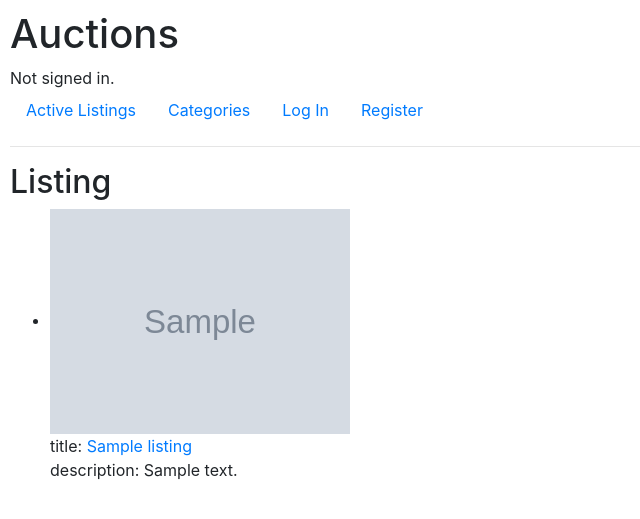
After one commit to thiticom/cs50web_commerce, a Django app: page /category/1 in a window 1280 px wide. The commit adds this page. Shown: the top 519 px of the page, without its empty margins (0-640 px from the left). Run offline with Django 3.2, Linux system fonts and the light colour scheme; tables that the repository leaves empty hold one stand-in row (values such as "Sample post"); grey boxes marked "Sample" are stand-in pictures; some libraries are stand-ins or nearby versions.

Commit message:
finish almost every specifications except the details of listing page

```diff
--- a/auctions/admin.py
+++ b/auctions/admin.py
@@ -1,7 +1,9 @@
 from django.contrib import admin
-from .models import Category, Listing, User
+from .models import Category, Listing, User, Bid, Comment
 
 # Register your models here.
 admin.site.register(Category)
 admin.site.register(Listing)
 admin.site.register(User)
+admin.site.register(Bid)
+admin.site.register(Comment)
--- a/auctions/models.py
+++ b/auctions/models.py
@@ -20,7 +20,56 @@ class Listing(models.Model):
     startbid = models.FloatField()
     image = models.URLField()
     cat = models.ManyToManyField(Category, related_name="listings", blank=True)
+    created_by = models.ForeignKey(
+        User,
+        null = True,
+        related_name="listing_created",
+        on_delete = models.SET_NULL
+    )
+    won_by = models.ForeignKey(
+        User,
+        null = True,
+        related_name="listing_won",
+        blank=True,
+        on_delete = models.SET_NULL
+    )
+    closed = models.BooleanField(
+        default=False
+    )
+
 
 
     def __str__(self):
         return f"{self.title} in {self.cat.all()}"
+
+
+class Bid(models.Model):
+    bid = models.FloatField()
+    user = models.ForeignKey(
+        User,
+        on_delete = models.CASCADE
+    )
+    listing = models.ForeignKey(
+        Listing,
+        on_delete=models.CASCADE
+    )
+
+
+    def __str__(self):
+        return f"bid ${self.bid} in {self.listing} by {self.user}"
+
+
+class Comment(models.Model):
+    content = models.TextField()
+    user = models.ForeignKey(
+        User,
+        on_delete = models.CASCADE
+    )
+    listing = models.ForeignKey(
+        Listing,
+        on_delete=models.CASCADE
+    )
+
+
+    def __str__(self):
+        return f"comment {self.content} in {self.listing} by {self.user}"
--- /dev/null
+++ b/auctions/templates/auctions/category.html
@@ -0,0 +1,15 @@
+{% extends "auctions/layout.html" %}
+
+{% block body %}
+    <h2>Listing</h2>
+    <ul>
+    {% for list in listings %}
+        <li><img src="{{ list.image }}" width=300px> <br>
+            title: <a href="{% url 'listing' list.id %}">{{ list.title }}</a><br>
+            description:  {{ list.description }}
+        </li>
+    {% empty %}
+        <li>No listings</li>
+    {% endfor %}
+    </ul>
+{% endblock %}
--- a/auctions/templates/auctions/layout.html
+++ b/auctions/templates/auctions/layout.html
@@ -19,6 +19,9 @@
         <ul class="nav">
             <li class="nav-item">
                 <a class="nav-link" href="{% url 'index' %}">Active Listings</a>
+            </li>
+            <li class="nav-item">
+                <a class="nav-link" href="{% url 'categories' %}">Categories</a>
             </li>
             {% if user.is_authenticated %}
                 <li class="nav-tem">
--- a/auctions/urls.py
+++ b/auctions/urls.py
@@ -12,5 +12,10 @@ urlpatterns = [
     path("<int:list>", views.listing, name="listing"),
     path("watchlist", views.watchlist, name="watchlist"),
     path("add", views.add, name="add"),
-    path("delete", views.delete, name="delete")
+    path("delete", views.delete, name="delete"),
+    path('post',views.post_comment, name="post"),
+    path('submit', views.submit_bid, name="submit"),
+    path('categories', views.categories, name="categories"),
+    path('category/<int:cat>', views.category, name="category"),
+    path('close',views.close, name="close")
 ]
--- a/auctions/views.py
+++ b/auctions/views.py
@@ -1,13 +1,14 @@
 from ast import Pass
 from tkinter import N
+#from xml.etree.ElementTree import Comment
 from django.contrib.auth import authenticate, login, logout
 from django.db import IntegrityError
 from django.http import HttpResponse, HttpResponseRedirect
 from django.shortcuts import render
 from django.urls import reverse
 
-from .models import User, Listing
-from .forms import NameForm, ListingForm
+from .models import User, Listing, Comment, Bid, Category
+from .forms import ListingForm, CommentForm, BidForm, CloseForm
 
 
 def index(request):
@@ -85,8 +86,27 @@ def create_listing(request):
 
 def listing(request, list):
     listing = Listing.objects.get(id=list)
+    comments = listing.comment_set.all().order_by('-id')
+    bid = listing.bid_set.all().order_by('-bid').first()
+    won_user = None if bid is None else bid.user
+
+    new_comment = Comment(user=request.user, listing=listing)
+    new_bid = Bid(user=request.user, listing=listing)
+    bid_form = BidForm(instance=new_bid)
+    comment_form = CommentForm(instance=new_comment)
+    close_form = CloseForm(instance=listing, initial ={
+        'temp_id': listing.id,
+        'won_by' : won_user,
+        'closed': True
+        })
+
     return render(request, "auctions/listing.html", {
-        "listing":listing
+        "listing":listing,
+        "comments":comments,
+        "bid":bid,
+        'bid_form':bid_form,
+        'comment_form':comment_form,
+        'close_form':close_form
     })
 
 
@@ -120,3 +140,74 @@ def delete(request):
     request.user.watchlist.remove(listing)
 
     return HttpResponseRedirect(reverse("watchlist"))
+
+
+def post_comment(request):
+    if request.method == "POST":
+        form = CommentForm(request.POST)
+
+        if form.is_valid():
+            form.user = request.user
+            form.save()
+
+    return HttpResponseRedirect(reverse("index"))
+
+
+def submit_bid(request):
+    if request.method == "POST":
+        form = BidForm(request.POST)
+
+        if form.is_valid():
+            f = form.save(commit=False)
+            high_bid = f.listing.bid_set.all().order_by('-bid').first()
+            high_bid = f.listing.start_bid if high_bid is None else high_bid
+
+            if f.bid > high_bid.bid:
+                f.save()
+                return render(request, "auctions/redirect.html", {
+                    "message": "TEST",
+                    "list" : f.listing
+                    })
+
+    return render(request, "auctions/redirect.html", {
+                "message": "You have to bid higher.",
+                "list" : f.listing
+                })
+
+
+def categories(request):
+    categories = Category.objects.all()
+    print(categories)
+    return render(request, "auctions/categories.html", {
+        "cat":categories
+    })
+
+
+def category(request,cat):
+    listings = Listing.objects.filter(cat=cat)
+    return render(request, "auctions/category.html", {
+        "listings":listings
+    })
+
+
+def close(request):
+    if request.method == "POST":
+        listing = Listing.objects.get(id=request.POST.get("temp_id"))
+        form = CloseForm(request.POST, instance=listing)
+
+        if form.is_valid():
+            f = form.save(commit=False)
+            f.won_by = request.user
+            f.closed=True
+            f.save()
+            print("ok")
+
+            return render(request, "auctions/redirect.html", {
+                "message": "You have closed the listing.",
+                "list": listing
+                })
+
+    return render(request, "auctions/redirect.html", {
+        "message": "Something went wrong",
+        "list": listing
+        })
```
Also changed, not shown: auctions/forms.py (+28 -1 lines), auctions/templates/auctions/categories.html (added, +12 -0 lines), auctions/templates/auctions/listing.html (+43 -7 lines), auctions/templates/auctions/redirect.html (added, +16 -0 lines), auctions/templates/index.html (added, +15 -0 lines), auctions/migrations/0004_listing_closed_listing_created_by_listing_won_by_and_more.py (added), auctions/migrations/0005_alter_listing_won_by.py (added).
